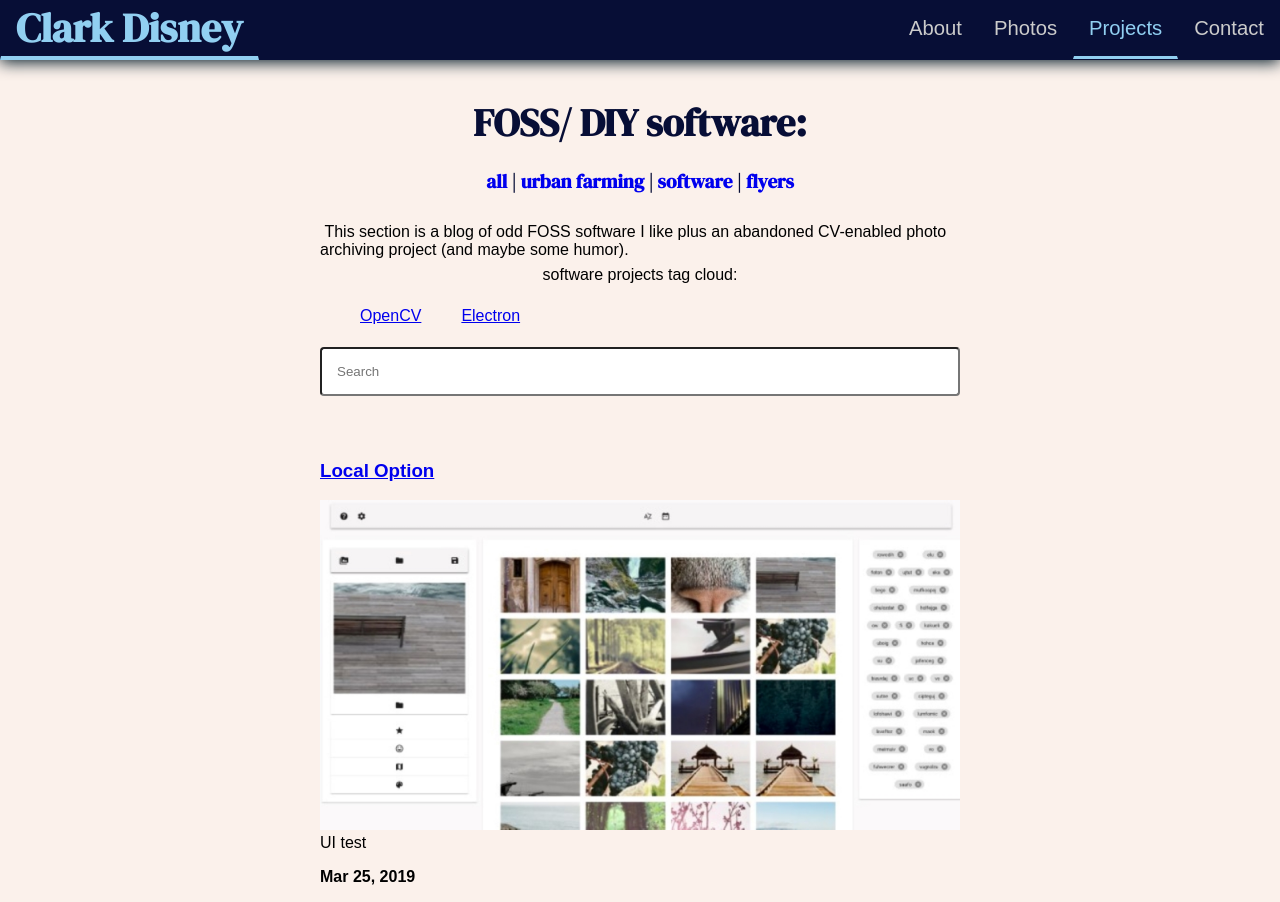
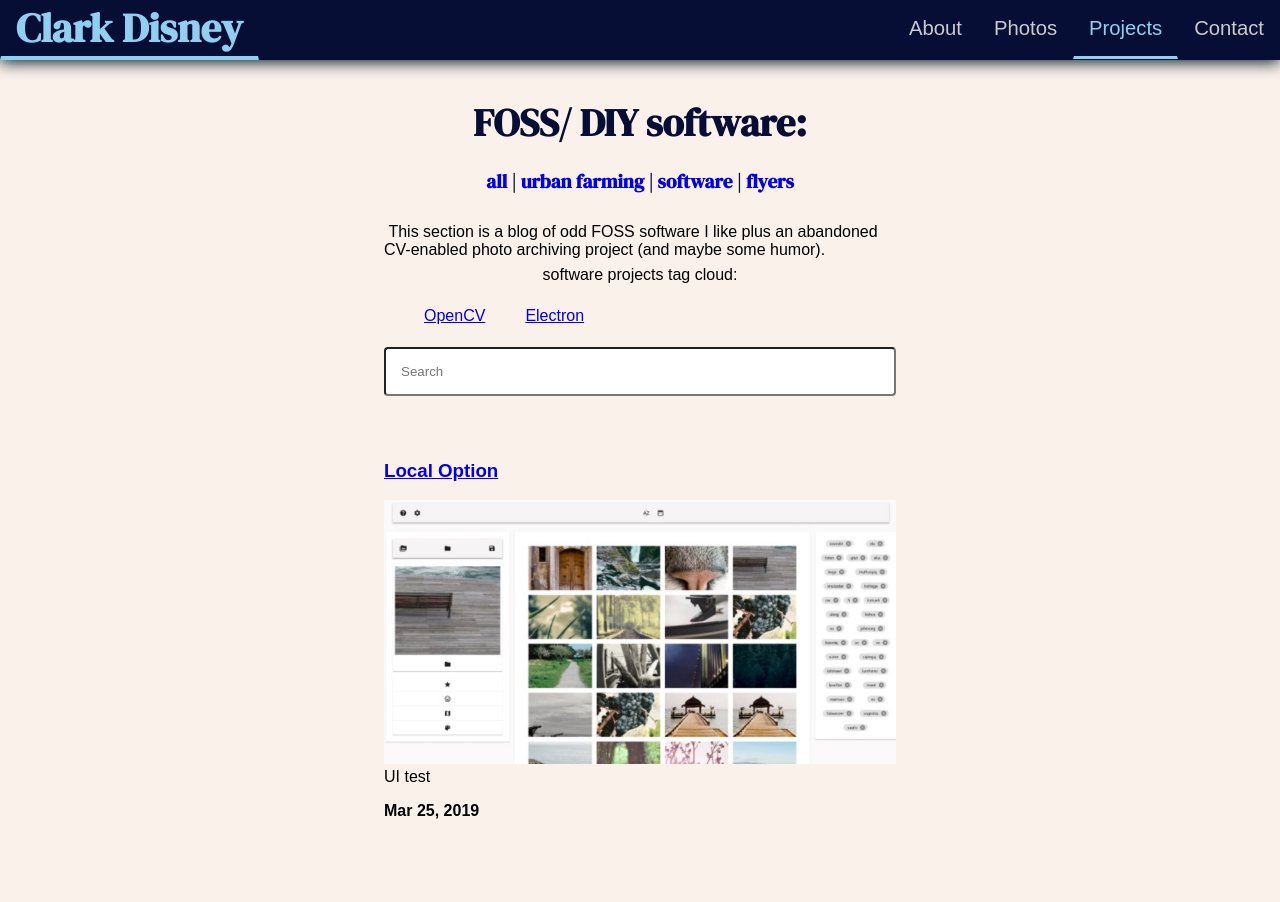
Before and after one commit to clarkadisney/clarkadisney.github.io, a Jekyll site: the page built from software.html, in a window 1280 px wide. Built offline with Jekyll 4.4.1, drawn with Linux system fonts in a browser that asks for light colours; nearby versions of some CDN libraries.

Commit message:
Add files via upload

```diff
--- a/assets/css/styles.css
+++ b/assets/css/styles.css
@@ -133,7 +133,7 @@ border: 1px solid blue;
 }
 
 .pagecaption {
-  width: 50%;
+  width: 40%;
 /*	text-align: left;*/
 }
 
@@ -214,7 +214,7 @@ border: 1px solid blue;
   text-decoration-style: none;
   -moz-text-decoration-line: none;
   text-decoration-line: none;
-  width: 50%;
+  width: 40%;
   margin-left: auto;
   margin-right: auto;
 }
@@ -222,7 +222,7 @@ border: 1px solid blue;
 .projectcard {
  margin-left: auto;
  margin-right: auto;
- width: 50%;
+ width: 40%;
   }
 
 .projectimage {
@@ -242,7 +242,7 @@ border: 1px solid blue;
 /*  border: 1px solid blue; */
   overflow: visible;
   z-index: 9999;
-  width: 50%
+  width: 40%
 }
 
 #results-container{
```
